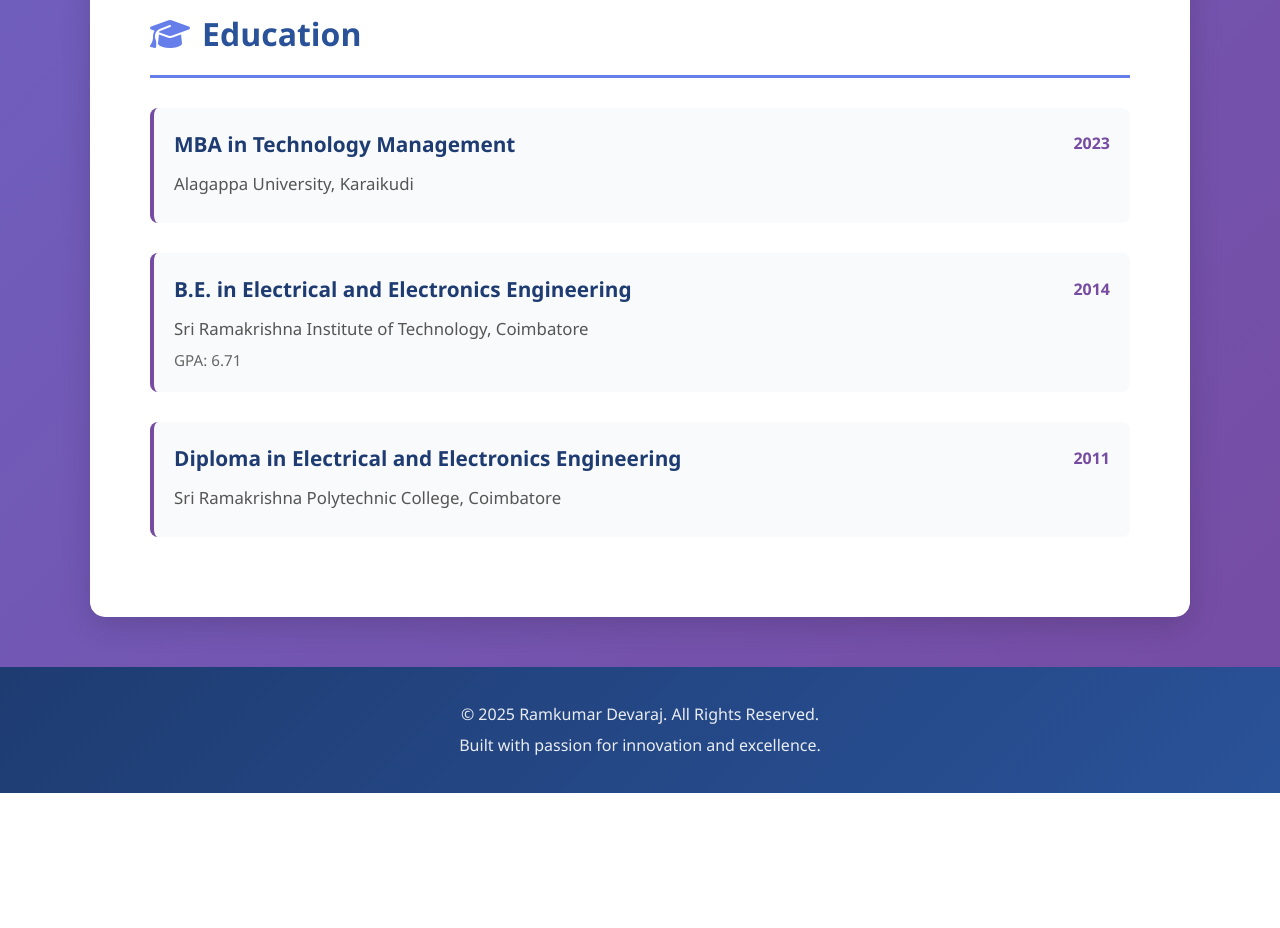
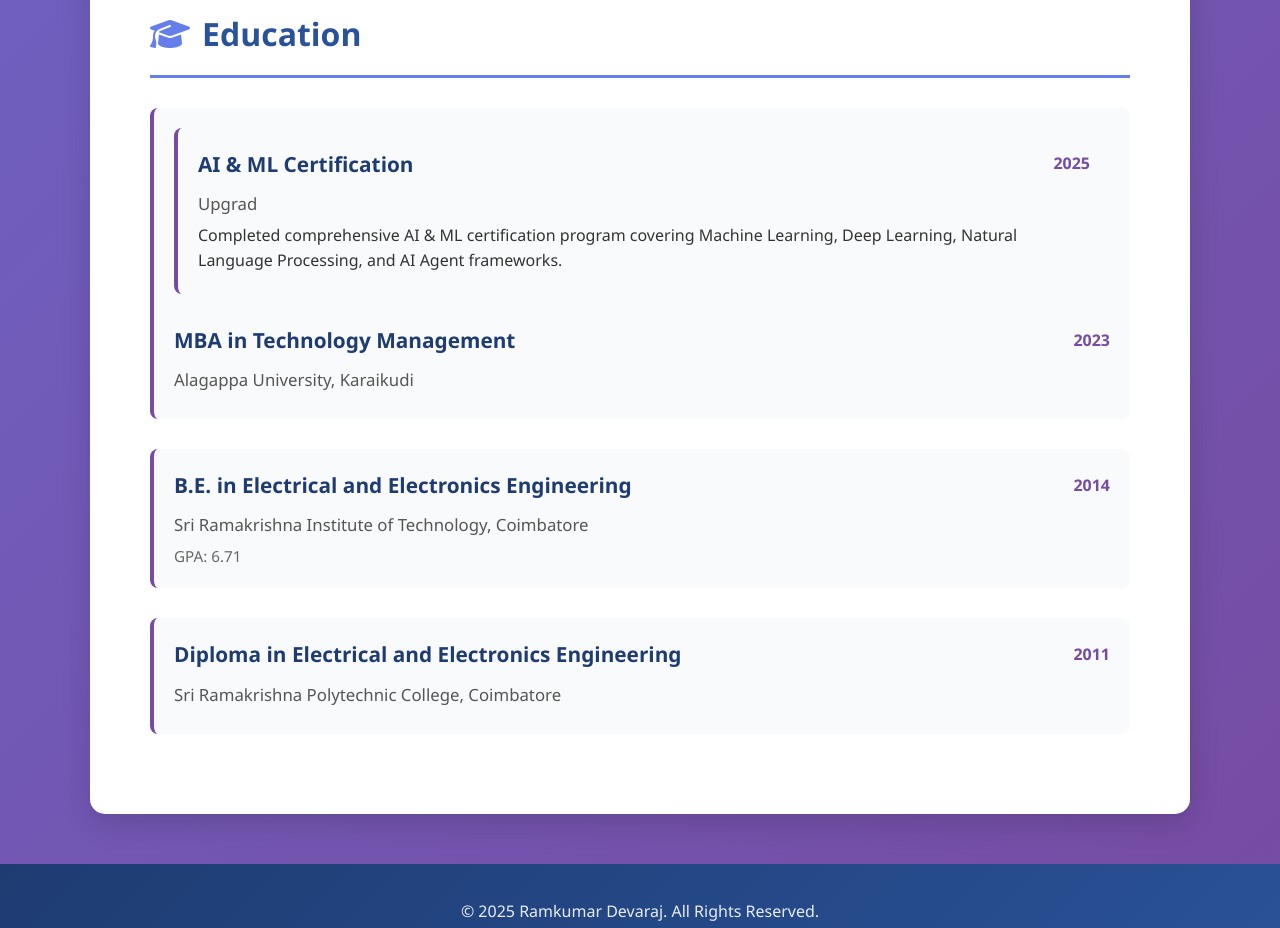
Before and after one commit to ramkumardevaraj11/portfolio, a plain HTML site: page index.html in a window 1280 px wide. Shown: the part 3460-4388 px from the top of the page. Before the commit the page ends 4253 px from the top, so only its background shows below. Drawn offline with Linux system fonts and the light colour scheme.

Commit message:
Add Upgrad AI & ML Certification to Education section

```diff
--- a/index.html
+++ b/index.html
@@ -154,6 +154,15 @@
             <h2><i class="fas fa-graduation-cap"></i> Education</h2>
 
             <div class="edu-item">
+
+                            <div class="edu-item">
+                <div class="edu-header">
+                    <h3>AI & ML Certification</h3>
+                    <span class="year">2025</span>
+                </div>
+                <p class="institution">Upgrad</p>
+                <p class="description">Completed comprehensive AI & ML certification program covering Machine Learning, Deep Learning, Natural Language Processing, and AI Agent frameworks.</p>
+            </div>
                 <div class="edu-header">
                     <h3>MBA in Technology Management</h3>
                     <span class="year">2023</span>
```
